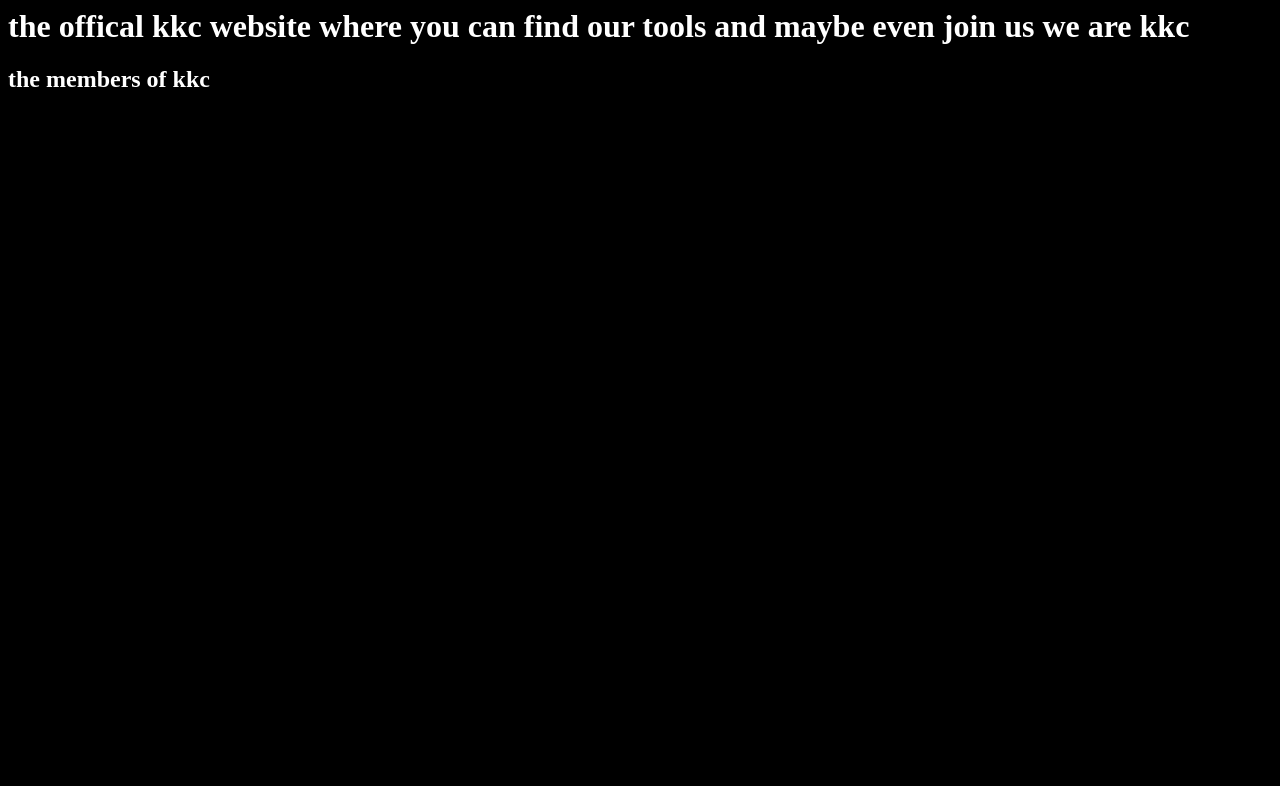
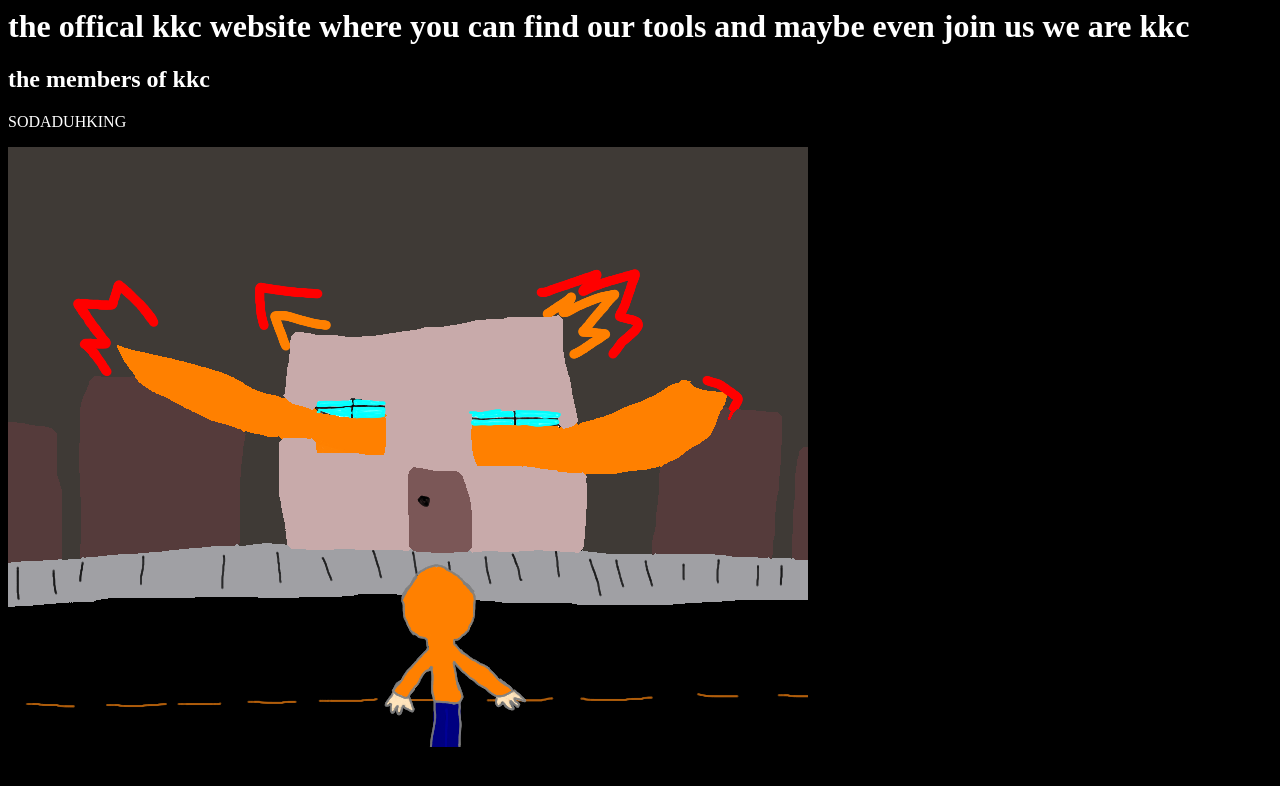
Before and after one commit to KKC890/KKC890.github.io, a plain HTML site: page index.html in a window 1280 px wide. Drawn offline with Linux system fonts and the light colour scheme.

Commit message:
Update index.html

```diff
--- a/index.html
+++ b/index.html
@@ -2,4 +2,6 @@
   <body style="background-color: black;">
     <h1 style="color: white;">the offical kkc website where you can find our tools and maybe even join us we are kkc</body>
       <h2 style="color: white;">the members of kkc</h2>
+        <p style="color: white;">SODADUHKING</p>
+          <IMG src="arson.png"></IMG>
 </html>
```
